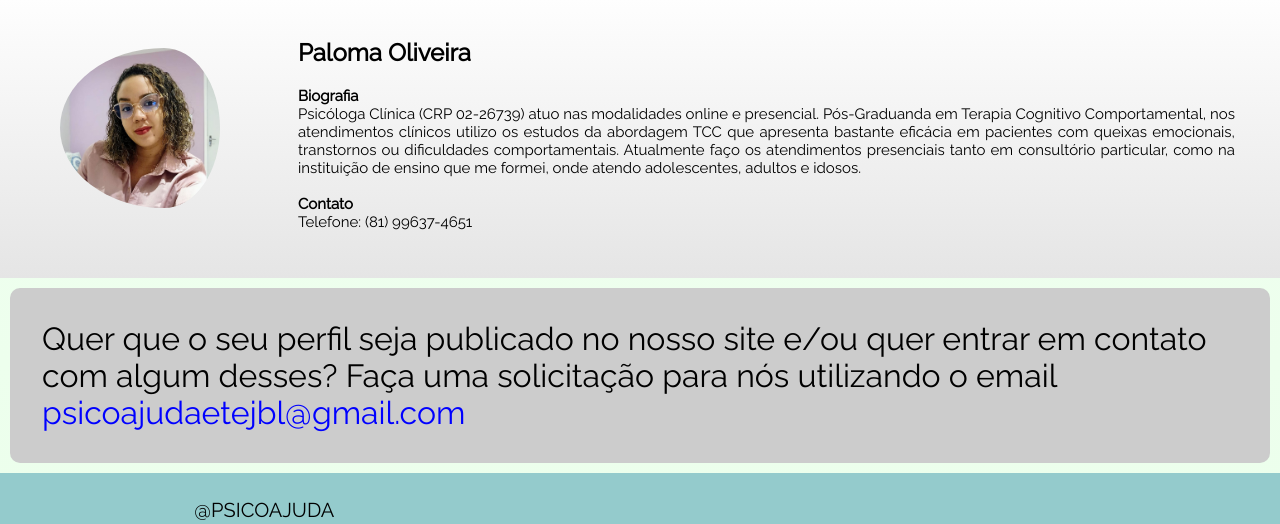
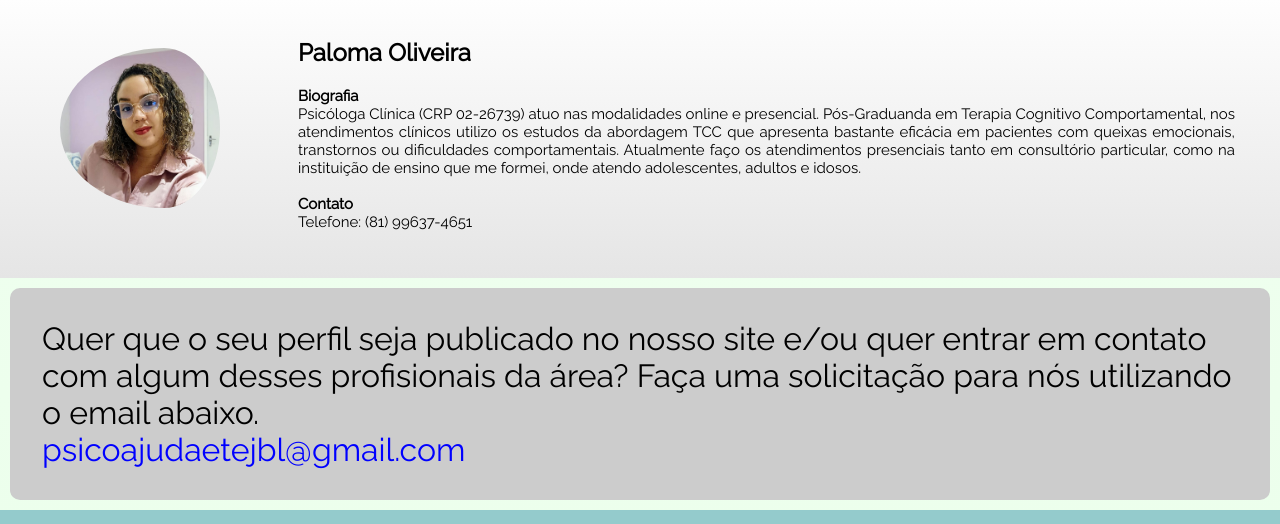
Before and after one commit to Devs097518/psicoajuda, a plain HTML site: page medico.html in a window 1280 px wide. Shown: the part 2048-2572 px from the top of the page. Drawn offline with Linux system fonts and the light colour scheme; a web font is replaced by a local one.

Commit message:
Update medico.html

```diff
--- a/medico.html
+++ b/medico.html
@@ -220,8 +220,8 @@
     </div>
 
     <div id="anuncio">
-        Quer que o seu perfil seja publicado no nosso site e/ou quer entrar em contato com algum desses? Faça uma
-        solicitação para nós utilizando o email
+        Quer que o seu perfil seja publicado no nosso site e/ou quer entrar em contato com algum desses profisionais da área? Faça uma
+        solicitação para nós utilizando o email abaixo.
         <div id="email">
             psicoajudaetejbl@gmail.com
         </div>
```
